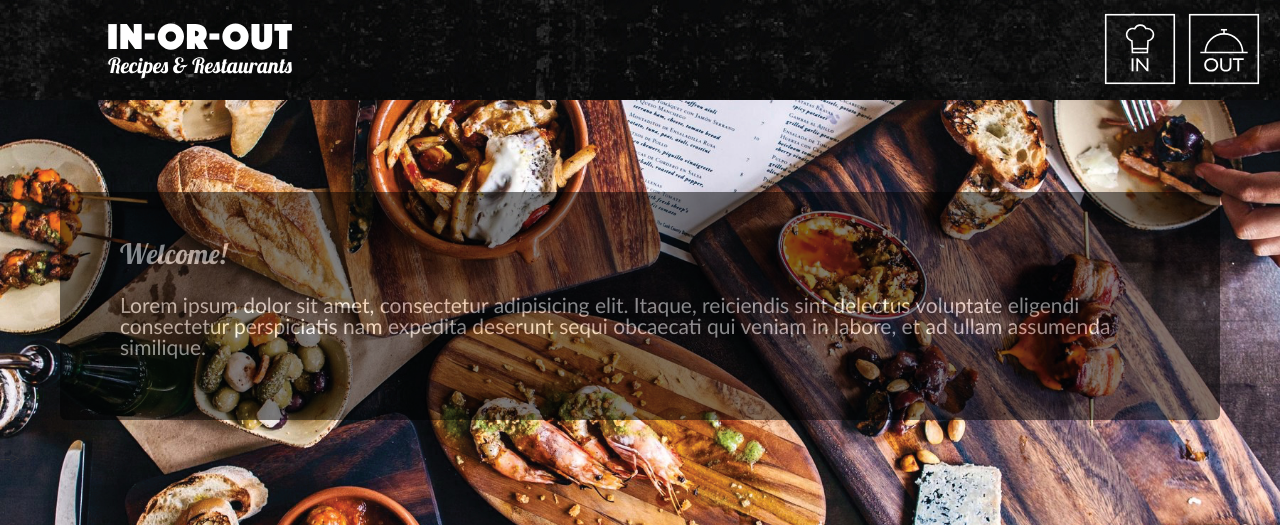
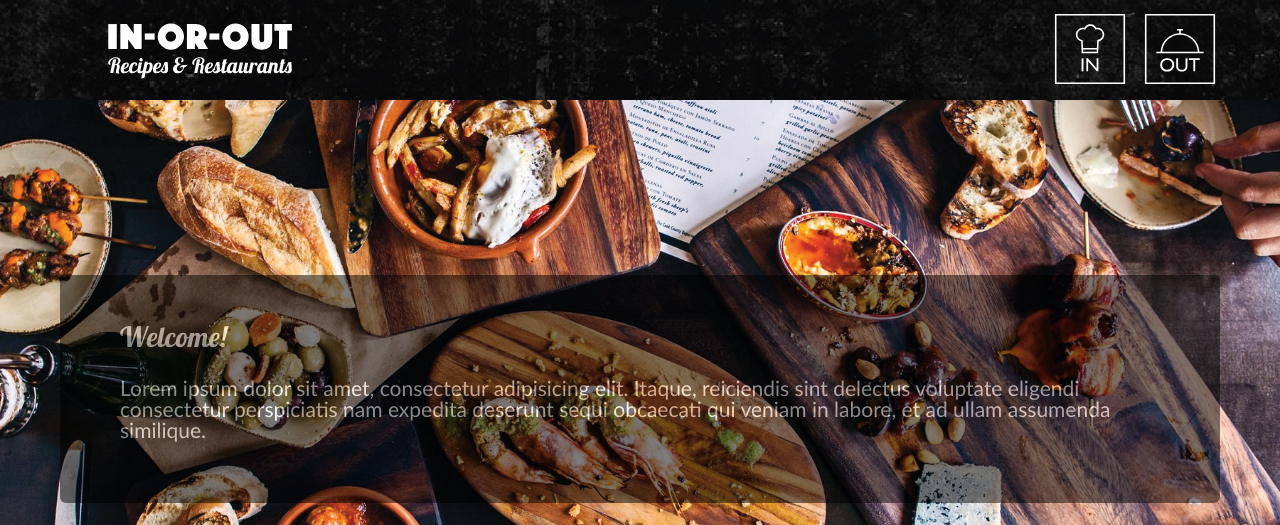
Before and after one commit to jjoseph101/inorout, a PHP site: page /index.html in a window 1280 px wide; the page is wider, and only the part inside the window is pictured. Shown: the top 525 px of that part. Run offline with PHP 8.4, Linux system fonts and the light colour scheme; some libraries are stand-ins or nearby versions; some web fonts are replaced.

Commit message:
updating responsive navigation

```diff
--- a/assets/css/style.css
+++ b/assets/css/style.css
@@ -29,23 +29,28 @@
 	top:-30px;
 }
 
-header {
+.buttonGroup {
+	margin-left:100px;
 
 }
 
-.inIcon {
+
+.in {
 	width:80px;
 	position:relative;
 	top:-110px;
 	left:1100px;
 }
 
-.outIcon {
+.out {
 	width:80px;
 	position:relative;
-	top:-110px;
-	left:1100px;
+	top:-193px;
+	left:1190px;
 }
+
+
+
 
 h2 {
 	font-family: 'Lobster', cursive;
@@ -102,3 +107,237 @@ footer {
 
 
 /** MEDIA QUIERS FOR BUTTONS ONLY **/
+ @media only screen and (max-width: 1400px) {
+
+	.buttonGroup {
+		position:relative;
+		right:50px;
+	}
+
+}
+
+ @media only screen and (max-width: 1350px) {
+
+	.buttonGroup {
+		position:relative;
+		right:100px;
+	}
+
+@media only screen and (max-width:1300px) {
+	.buttonGroup {
+		position:relative;
+		right:150px;
+	}
+}
+
+@media only screen and (max-width:1250px) {
+	.buttonGroup {
+		position:relative;
+		right:200px;
+	}
+}
+
+@media only screen and (max-width:1200px) {
+	.buttonGroup {
+		position:relative;
+		right:250px;
+	}
+}
+
+@media only screen and (max-width:1150px) {
+	.buttonGroup {
+		position:relative;
+		right:300px;
+	}
+}
+
+@media only screen and (max-width:1100px) {
+	.buttonGroup {
+		position:relative;
+		right:350px;
+	}
+}
+
+@media only screen and (max-width:1050px) {
+	.buttonGroup {
+		position:relative;
+		right:400px;
+	}
+}
+
+@media only screen and (max-width:1000px) {
+	.buttonGroup {
+		position:relative;
+		right:450px;
+	}
+}
+
+@media only screen and (max-width:950px) {
+	.buttonGroup {
+		position:relative;
+		right:500px;
+	}
+}
+
+@media only screen and (max-width:900px) {
+	.buttonGroup {
+		position:relative;
+		right:550px;
+	}
+}
+
+@media only screen and (max-width:850px) {
+	.buttonGroup {
+		position:relative;
+		right:600px;
+	}
+}
+
+@media only screen and (max-width:800px) {
+	.buttonGroup {
+		position:relative;
+		right:880px;
+	}
+
+	.header {
+		height:190px;
+	}
+
+	.logo {
+		top:-120px;
+		left:210px;
+	}
+
+}
+
+@media only screen and (max-width:750px) {
+	.buttonGroup {
+		position:relative;
+		right:910px;
+	}
+
+	.header {
+		height:190px;
+	}
+
+	.logo {
+		top:-120px;
+		left:180px;
+	}
+}
+
+@media only screen and (max-width:700px) {
+	.buttonGroup {
+		position:relative;
+		right:950px;
+	}
+
+	.header {
+		height:190px;
+	}
+
+	.logo {
+		top:-120px;
+		left:140px;
+	}
+}
+
+@media only screen and (max-width:650px) {
+	.buttonGroup {
+		position:relative;
+		right:970px;
+	}
+
+	.header {
+		height:190px;
+	}
+
+	.logo {
+		top:-120px;
+		left:115px;
+	}
+}
+
+@media only screen and (max-width:600px) {
+	.buttonGroup {
+		position:relative;
+		right:1000px;
+	}
+
+	.header {
+		height:190px;
+	}
+
+	.logo {
+		top:-120px;
+		left:85px;
+	}
+}
+
+@media only screen and (max-width:550px) {
+	.buttonGroup {
+		position:relative;
+		right:1015px;
+	}
+
+	.header {
+		height:190px;
+	}
+
+	.logo {
+		top:-120px;
+		left:70px;
+	}
+}
+
+@media only screen and(max-width:500px) {
+	.buttonGroup {
+		position:relative;
+		right:1015px;
+	}
+
+	.header {
+		height:190px;
+	}
+
+	.logo {
+		position:relative;
+		top:-120px;
+		left:55px;
+
+	}
+}
+
+
+@media only screen and (max-width:450px) {
+	.buttonGroup {
+		position:relative;
+		right:1090px;
+	}
+
+	.header {
+		height:190px;
+	}
+
+	.logo {
+		top:-120px;
+		left:-5px;
+
+	}
+}
+
+@media only screen and (max-width:400px) {
+	.buttonGroup {
+		position:relative;
+		right:1090px;
+	}
+
+	.header {
+		height:190px;
+	}
+
+	.logo {
+		top:-120px;
+		left:0px;
+
+	}
--- a/index.html
+++ b/index.html
@@ -31,9 +31,9 @@
 <body>
 
 <header>
-<img src="assets/images/headerFive-01.jpg">
+<img src="assets/images/headerFive-01.jpg" class="header">
 <!-- Logo -->
-<!-- <center> -->
+
 	<div class="container-fluid">
 		<div class="row">
 			<div class="col-xl-5"></div>
@@ -41,16 +41,131 @@
 		</div>
 	<div class="col-xl-5"></div>
 	</div>
-<!-- </center> -->
+
 <!-- Code for Logo ends -->
 
 <!-- In or Out Icon Buttons -->
-<a href=""><img src="assets/images/inIconButtonNew.svg" class="inIcon"></a>
+<!-- Div class keeps buttons grouped together -->
 
-<!--SVG code for inIcon-->
+<div class="buttonGroup">
+<!-- IN BUTTON CODED -->
+<div class="in">
+<a href="in.html">
+<?xml version="1.0" encoding="utf-8"?>
+<!-- Generator: Adobe Illustrator 19.2.1, SVG Export Plug-In . SVG Version: 6.00 Build 0)  -->
+<svg version="1.1" id="Layer_1" xmlns="http://www.w3.org/2000/svg" xmlns:xlink="http://www.w3.org/1999/xlink" x="0px" y="0px"
+	 viewBox="0 0 252 252" style="enable-background:new 0 0 252 252;" xml:space="preserve">
+<style type="text/css">
+	.st0{fill:transparent;}
+	.st1{fill:#FFFFFF;}
+
+	/* CSS ADDED TO SVG ONLY */
+
+	.st0:hover, .st0 {
+		fill:transparent;
+	}
+
+	.st1 {
+		transition: .3s ease-out;
+	}
 
 
+	.group:hover .st1 {
+		fill:red;
+	}
+
+</style>
+
+<g class="group" id="inButtonColor">
+	<polygon class="st0" points="104.3,127.4 104.6,134.6 146.8,134.6 147.2,127.4 	"/>
+	<path class="st0" d="M98,96.6l5,1.5l1.1,24.3h43.5l1.4-24.6l2-0.3c0.6-0.1,15.4-2.4,14.9-18.5c-0.1-0.8-1.2-7.5-6.4-11.6
+		c-3.7-2.9-8.7-4-14.9-3.2l-2,0.2l-0.7-1.8c-0.1-0.4-3.9-9.5-15-9.3l-0.1,0l-0.1,0c-0.4,0-9.6-0.4-14.9,9.9l-1,1.9l-2-0.7
+		c-0.6-0.2-14.4-4.6-21.3,10.1c-0.2,0.5-1.4,4.1-0.9,8.5C87.4,89,91.2,93.6,98,96.6z"/>
+	<path class="st0" d="M20.5,231.5h211v-211h-211V231.5z M105.4,196.3h-5.9v-40.9h5.9V196.3z M152.5,196.3h-5l-27.4-31.5v31.5h-5.5
+		v-40.9h4.7l27.6,31.8v-31.8h5.6V196.3z M82.8,72.7l0.1-0.1c6.3-13.7,18.4-14.9,25.4-13.4c6.7-11.1,17.2-10.9,18.6-10.9
+		c0.1,0,0.2,0,0.3,0c11.3,0,16.6,7.3,18.5,10.7c6.8-0.5,12.5,1,16.9,4.5c7.2,5.7,8.2,14.7,8.3,15l0,0.2
+		c0.5,15.1-10.1,21.6-17.2,23.4l-2.1,37.5H99.8l-1.7-37.7l-2-0.6C75.3,92.1,82.7,72.9,82.8,72.7z"/>
+
+
+	<path class="st1" d="M15.5,15.5v221h221v-221H15.5z M231.5,231.5h-211v-211h211V231.5z"/>
+	<rect x="99.5" y="155.4" class="st1" width="5.9" height="40.9"/>
+	<polygon class="st1" points="146.9,187.2 119.3,155.4 114.6,155.4 114.6,196.3 120.1,196.3 120.1,164.8 147.5,196.3 152.5,196.3
+		152.5,155.4 146.9,155.4 	"/>
+	<path class="st1" d="M96.1,101.3l2,0.6l1.7,37.7h51.8l2.1-37.5c7.1-1.8,17.7-8.2,17.2-23.4l0-0.2c0-0.4-1.1-9.3-8.3-15
+		c-4.4-3.5-10.1-5-16.9-4.5c-1.9-3.5-7.3-10.7-18.5-10.7c-0.1,0-0.2,0-0.3,0c-1.4-0.1-11.9-0.2-18.6,10.9c-7-1.5-19.1-0.3-25.4,13.4
+		l-0.1,0.1C82.7,72.9,75.3,92.1,96.1,101.3z M104.6,134.6l-0.3-7.2h43l-0.4,7.2H104.6z M87.4,74.6c6.8-14.7,20.7-10.3,21.3-10.1
+		l2,0.7l1-1.9c5.3-10.4,14.5-10,14.9-9.9l0.1,0l0.1,0c11.2-0.2,14.9,8.9,15,9.3l0.7,1.8l2-0.2c6.2-0.8,11.2,0.3,14.9,3.2
+		c5.3,4.1,6.3,10.8,6.4,11.6c0.4,16.2-14.3,18.4-14.9,18.5l-2,0.3l-1.4,24.6H104l-1.1-24.3l-5-1.5c-6.8-3-10.6-7.6-11.4-13.6
+		C86,78.7,87.2,75,87.4,74.6z"/>
+
+</g>
+
+</svg>
+
+</a>
+</div>
+
 <!-- END of SVG code for inIcon -->
+
+<!-- OUT BUTTON CODED -->
+<div class="out">
+<a href="#">
+<?xml version="1.0" encoding="utf-8"?>
+<!-- Generator: Adobe Illustrator 19.2.1, SVG Export Plug-In . SVG Version: 6.00 Build 0)  -->
+<svg version="1.1" id="Layer_1" xmlns="http://www.w3.org/2000/svg" xmlns:xlink="http://www.w3.org/1999/xlink" x="0px" y="0px"
+	 viewBox="0 0 252 252" style="enable-background:new 0 0 252 252;" xml:space="preserve">
+<style type="text/css">
+	.st0{fill:transparent;}
+	.st1{fill:#FFFFFF;}
+
+	/* CSS ADDED TO SVG ONLY */
+
+	.st0:hover, .st0 {
+		fill:transparent;
+	}
+
+	.st1 {
+		transition: .3s ease-out;
+	}
+
+
+	.groupTwo:hover .st1 {
+		fill:red;
+	}
+
+
+
+</style>
+<g class="groupTwo">
+	<path class="st0" d="M126,80.9c-30.2,0-54.8,23.9-56.1,53.7h112.3C180.8,104.8,156.2,80.9,126,80.9z"/>
+	<path class="st0" d="M85.9,160.5c-4.7,0-8.5,1.5-11.5,4.4c-3,2.9-4.5,6.7-4.5,11.2c0,4.4,1.5,8.1,4.5,11c3,2.9,6.8,4.4,11.4,4.4
+		c4.6,0,8.4-1.5,11.4-4.5s4.6-6.7,4.6-11.2c0-4.3-1.5-8-4.6-10.9C94.1,162,90.4,160.5,85.9,160.5z"/>
+	<path class="st0" d="M20.5,231.5h211v-211h-211V231.5z M101.4,191c-4.3,4-9.6,5.9-16.1,5.9c-6.2,0-11.3-2-15.4-5.9
+		c-4.1-4-6.2-8.9-6.2-14.9c0-6.1,2.1-11.2,6.2-15.2c4.2-4,9.5-6,15.8-6s11.6,2,15.8,6s6.3,9,6.3,15.1
+		C107.8,182.1,105.7,187,101.4,191z M149.4,178.7c0,3.1-0.2,5.5-0.7,7.1c-0.5,1.6-1,2.9-1.7,4c-0.7,1.1-1.5,2-2.5,2.9
+		c-3.2,2.8-7.5,4.2-12.7,4.2c-5.3,0-9.6-1.4-12.8-4.2c-1-0.9-1.8-1.8-2.5-2.9s-1.2-2.4-1.7-3.9s-0.7-4-0.7-7.3v-23.2h5.9v23.2
+		c0,3.8,0.4,6.5,1.3,8c0.9,1.5,2.2,2.7,4,3.6c1.8,0.9,3.9,1.4,6.4,1.4c3.5,0,6.3-0.9,8.5-2.7c1.2-1,2-2.1,2.5-3.5
+		c0.5-1.4,0.8-3.6,0.8-6.8v-23.1h5.9V178.7z M188.2,160.6h-14.3v35.8H168v-35.8h-14v-5.2h34.2V160.6z M51.4,134.6h13.5
+		c1.3-31.8,26.9-57.4,58.6-58.6v-8.1h-7.1v-5h19.2v5h-7.1V76c31.8,1.3,57.4,26.9,58.6,58.6h13.5v5H51.4V134.6z"/>
+	<path class="st1" d="M200.6,134.6h-13.5c-1.3-31.8-26.9-57.4-58.6-58.6v-8.1h7.1v-5h-19.2v5h7.1V76c-31.8,1.3-57.4,26.9-58.6,58.6
+		H51.4v5h149.2V134.6z M126,80.9c30.2,0,54.8,23.9,56.1,53.7H69.9C71.2,104.8,95.8,80.9,126,80.9z"/>
+	<path class="st1" d="M15.5,15.5v221h221v-221H15.5z M231.5,231.5h-211v-211h211V231.5z"/>
+	<path class="st1" d="M85.7,154.9c-6.3,0-11.6,2-15.8,6c-4.1,4-6.2,9.1-6.2,15.2c0,6,2.1,10.9,6.2,14.9c4.1,3.9,9.2,5.9,15.4,5.9
+		c6.5,0,11.8-1.9,16.1-5.9c4.3-4,6.4-8.9,6.4-15c0-6.1-2.1-11.1-6.3-15.1S92,154.9,85.7,154.9z M97.2,187c-3,3-6.8,4.5-11.4,4.5
+		c-4.6,0-8.4-1.5-11.4-4.4c-3-2.9-4.5-6.6-4.5-11c0-4.5,1.5-8.3,4.5-11.2c3-2.9,6.8-4.4,11.5-4.4c4.5,0,8.2,1.5,11.3,4.4
+		c3.1,2.9,4.6,6.6,4.6,10.9C101.8,180.3,100.2,184,97.2,187z"/>
+	<path class="st1" d="M143.5,178.6c0,3.2-0.3,5.4-0.8,6.8c-0.5,1.4-1.3,2.5-2.5,3.5c-2.2,1.8-5,2.7-8.5,2.7c-2.5,0-4.6-0.5-6.4-1.4
+		c-1.8-0.9-3.1-2.1-4-3.6c-0.9-1.5-1.3-4.2-1.3-8v-23.2h-5.9v23.2c0,3.3,0.2,5.8,0.7,7.3s1,2.8,1.7,3.9s1.5,2,2.5,2.9
+		c3.2,2.8,7.5,4.2,12.8,4.2c5.2,0,9.5-1.4,12.7-4.2c1-0.9,1.8-1.8,2.5-2.9c0.7-1.1,1.2-2.4,1.7-4c0.5-1.6,0.7-4,0.7-7.1v-23.2h-5.9
+		V178.6z"/>
+	<polygon class="st1" points="154,160.6 168,160.6 168,196.4 173.9,196.4 173.9,160.6 188.2,160.6 188.2,155.4 154,155.4 	"/>
+</g>
+</svg>
+
+</a>
+</div>
+<!-- OUT BUTTON CODE ENDDED. -->
+</div><!-- buttonGroup coding div -->
 
 
 
@@ -62,7 +177,8 @@
 
 
 
-<a href=""><img src="assets/images/outIconButton.svg" class="outIcon"></a>
+
+
 
 </header>
 
```
Also changed, not shown: assets/images/inIconButton.svg (deleted), assets/images/outIconButton.svg.
